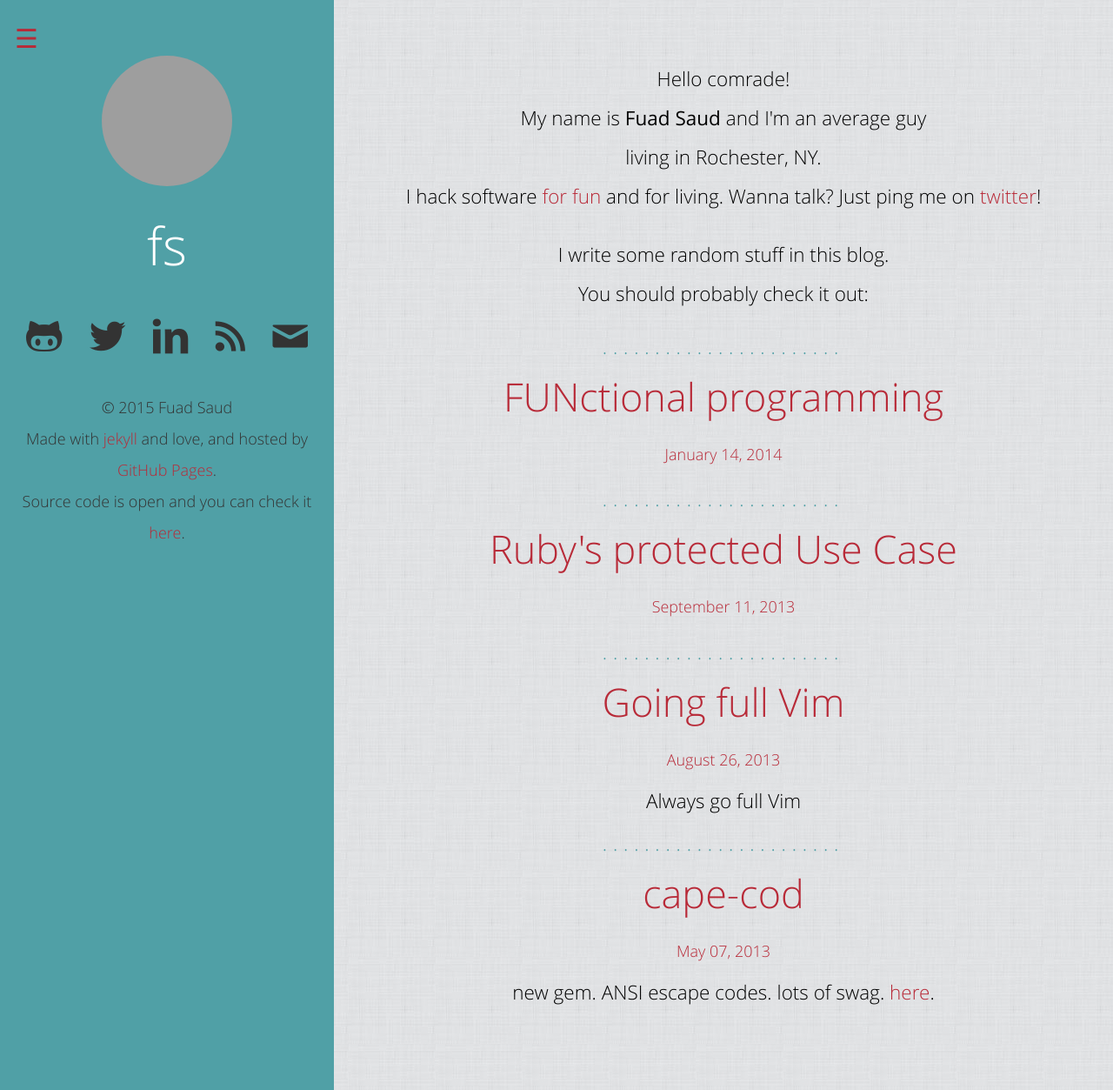
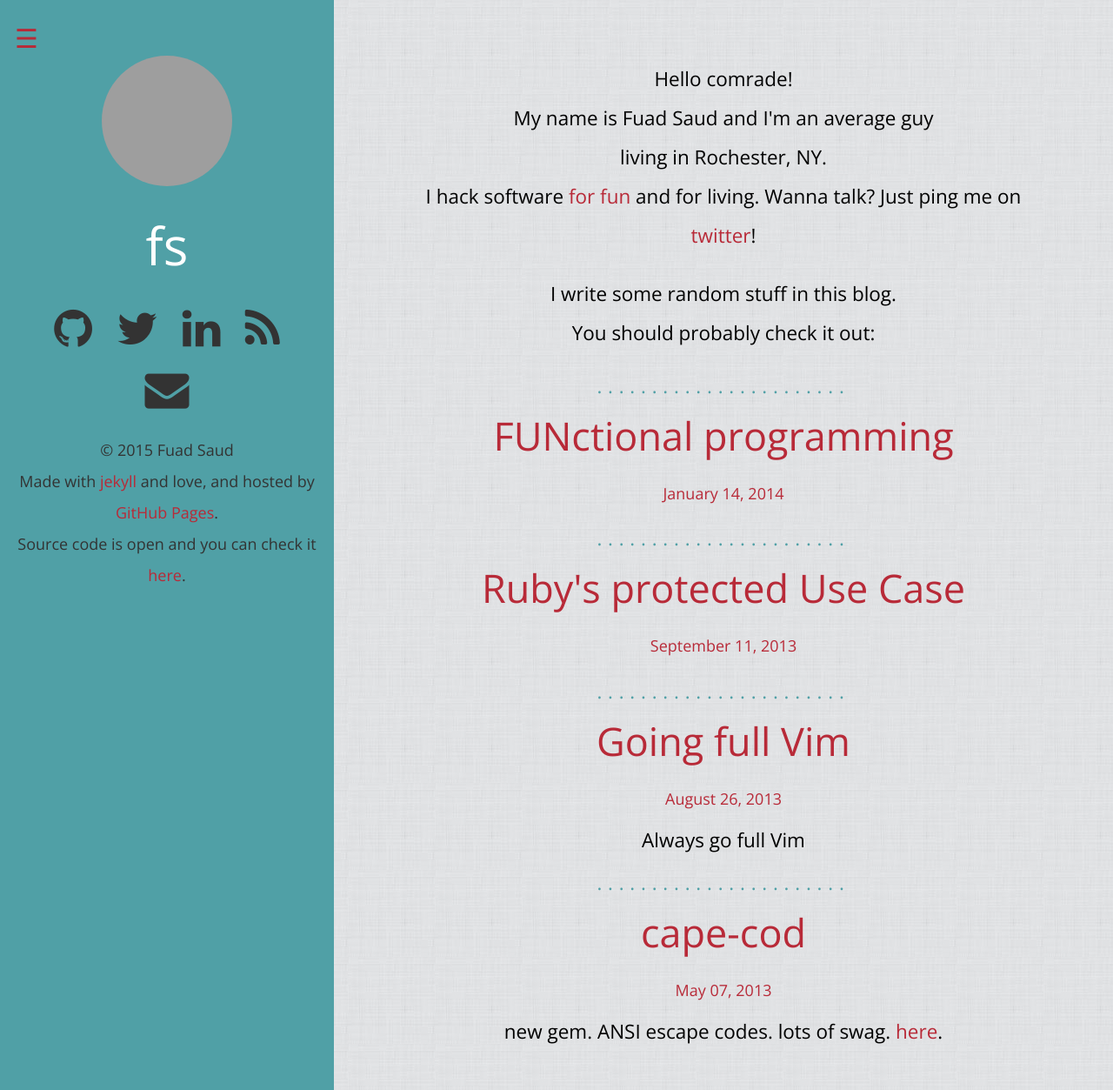
Before and after one commit to fuadsaud/fuadsaud.github.io, a Jekyll site: the page built from index.html, in a window 1280 px wide and 1253 px high. Shown: the whole window at 87% size. Built offline with Jekyll 4.4.1, drawn with Linux system fonts in a browser that asks for light colours; nearby versions of some CDN libraries; grey boxes are pictures that could not be loaded.

Commit message:
Use external font source

```diff
--- a/_includes/head.html
+++ b/_includes/head.html
@@ -18,4 +18,5 @@
 <link rel="stylesheet" type="text/css" href="/css/layout.css">
 <link rel="stylesheet" type="text/css" href="/css/skin.css">
 <link rel="stylesheet" type="text/css" href="/css/syntax.css">
-<link rel="stylesheet" type="text/css" href="/css/fonts.css">
+<link rel="stylesheet" type="text/css" href="//maxcdn.bootstrapcdn.com/font-awesome/4.3.0/css/font-awesome.min.css">
+<link rel="Stylesheet" type="text/css" href="//fonts.googleapis.com/css?family=Open+Sans:300italic,400italic,700italic,700,300,400">
--- a/_includes/social_links.html
+++ b/_includes/social_links.html
@@ -2,29 +2,39 @@
     <li class="github">
         <a href="{{ site.author.links.github }}"
             target="_blank"
-            title="Checkout my code at GitHub">&#62208;</a>
+            title="Checkout my code at GitHub">
+            <i class="fa fa-github"></i>
+        </a>
     </li>
 
     <li class="twitter">
         <a href="{{ site.author.links.twitter }}"
             target="_blank"
-            title="Follow me on Twitter">&#62217;</a>
+            title="Follow me on Twitter">
+            <i class="fa fa-twitter"></i>
+        </a>
     </li>
 
     <li class="linkedin">
         <a href="{{ site.author.links.linkedin }}"
             target="_blank"
-            title="Visit my résumé on LinkedIn">&#62232;</a>
+            title="Visit my résumé on LinkedIn">
+            <i class="fa fa-linkedin"></i>
+        </a>
     </li>
 
     <li class="feed">
         <a href="{{ site.feed_url }}"
-            title="Grab that feed">&#59194;</a>
+            title="Grab that feed">
+            <i class="fa fa-rss"></i>
+        </a>
     </li>
 
     <li class="email">
         <a href="mailto:{{ site.author.email }}"
             target="_blank"
-            title="Email me">&#9993;</a>
+            title="Email me">
+            <i class="fa fa-envelope"></i>
+        </a>
     </li>
 </ul>
--- a/css/fonts.css
+++ /dev/null
@@ -1,59 +0,0 @@
-@font-face {
-  font-family: 'Open Sans';
-  font-style: normal;
-  font-weight: 300;
-  src: local('Open Sans Light'),
-       local('OpenSans-Light'),
-       url(http://themes.googleusercontent.com/static/fonts/opensans/v6/DXI1ORHCpsQm3Vp6mXoaTVMBBrntOh5tSEdJ1aeglyY.woff) format('woff'),
-       url(/fonts/OpenSans-Light.ttf) format('woff');
-}
-
-@font-face {
-  font-family: 'Open Sans';
-  font-style: normal;
-  font-weight: 400;
-  src: local('Open Sans'),
-       local('OpenSans'),
-       url(http://themes.googleusercontent.com/static/fonts/opensans/v6/K88pR3goAWT7BTt32Z01m7O3LdcAZYWl9Si6vvxL-qU.woff) format('woff'),
-       url(/fonts/OpenSans-Regular.ttf) format('woff');
-}
-
-@font-face {
-  font-family: 'Open Sans';
-  font-style: normal;
-  font-weight: 700;
-  src: local('Open Sans Bold'),
-       local('OpenSans-Bold'),
-       url(http://themes.googleusercontent.com/static/fonts/opensans/v6/k3k702ZOKiLJc3WVjuplzFMBBrntOh5tSEdJ1aeglyY.woff) format('woff'),
-       url(/fonts/OpenSans-Bold.ttf) format('woff');
-}
-
-@font-face {
-  font-family: 'Open Sans';
-  font-style: italic;
-  font-weight: 300;
-  src: local('Open Sans Light Italic'),
-       local('OpenSansLight-Italic'),
-       url(http://themes.googleusercontent.com/static/fonts/opensans/v6/PRmiXeptR36kaC0GEAetxnAs8Wu_YJ_iPyCHUNPN6JQ.woff) format('woff'),
-       url(/fonts/OpenSansLight-Italic.ttf) format('woff');
-}
-
-@font-face {
-  font-family: 'Open Sans';
-  font-style: italic;
-  font-weight: 400;
-  src: local('Open Sans Italic'),
-       local('OpenSans-Italic'),
-       url(http://themes.googleusercontent.com/static/fonts/opensans/v6/xjAJXh38I15wypJXxuGMBhsKoB_2lT5BZsH32Y4e7So.woff) format('woff'),
-       url(/fonts/OpenSans-Italic.ttf) format('woff');
-}
-
-@font-face {
-    font-family: "Entypo";
-    src: url(/fonts/entypo.ttf);
-}
-
-@font-face {
-    font-family: "Entypo Social";
-    src: url(/fonts/entypo-social.ttf);
-}
--- a/css/layout.scss
+++ b/css/layout.scss
@@ -85,7 +85,7 @@ p { line-height: 2em; }
     .social-links {
         margin: .3em;
 
-        a { font-size: 3em; }
+        a { font-size: 1.7em; }
     }
 }
 
@@ -112,7 +112,7 @@ p { line-height: 2em; }
     }
 
     .social-links {
-        a { font-size: 6em; }
+        a { font-size: 3em; }
     }
 }
 
--- a/css/skin.scss
+++ b/css/skin.scss
@@ -7,13 +7,10 @@ $secondary-color: #b82a38;
 
 $email-color: $secondary-color;
 $feed-color: #f50;
-$github-color: #286da3;
+$github-color: #b7b7b8;
 $linkedin-color: #015a86;
 $socareers-color: #fd8808;
 $twitter-color: #2eb8e7;
-
-@mixin entypo { font-family: 'Entypo'; }
-@mixin entypo-social { font-family: 'Entypo Social'; }
 
 @mixin invert-colors-on-hover($color: $secondary-color) {
     @include transition (.5s);
@@ -108,32 +105,22 @@ strong { font-weight: normal; }
     li { -webkit-font-smoothing: antialiased; }
 
     .feed {
-        @include entypo;
-
         a:hover { color: $feed-color; }
     }
 
     .email {
-        @include entypo;
-
         a:hover { color: $email-color; }
     }
 
     .github {
-        @include entypo-social;
-
         a:hover { color: $github-color; }
     }
 
     .linkedin {
-        @include entypo-social;
-
         a:hover { color: $linkedin-color; }
     }
 
     .twitter {
-        @include entypo-social;
-
         a:hover { color: $twitter-color; }
     }
 }
```
Also changed, not shown: fonts/LICENSE.txt (deleted), fonts/OpenSans-Bold.ttf (deleted), fonts/OpenSans-BoldItalic.ttf (deleted), fonts/OpenSans-ExtraBold.ttf (deleted), fonts/OpenSans-ExtraBoldItalic.ttf (deleted), fonts/OpenSans-Italic.ttf (deleted), fonts/OpenSans-Light.ttf (deleted), fonts/OpenSans-LightItalic.ttf (deleted), fonts/OpenSans-Regular.ttf (deleted), fonts/OpenSans-Semibold.ttf (deleted), fonts/OpenSans-SemiboldItalic.ttf (deleted), fonts/entypo-social.ttf (deleted), fonts/entypo.ttf (deleted).
